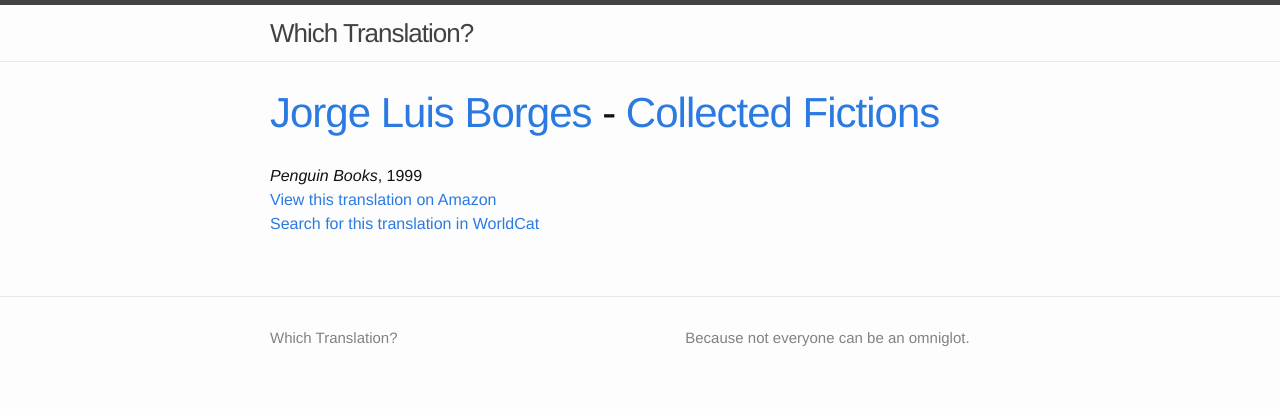
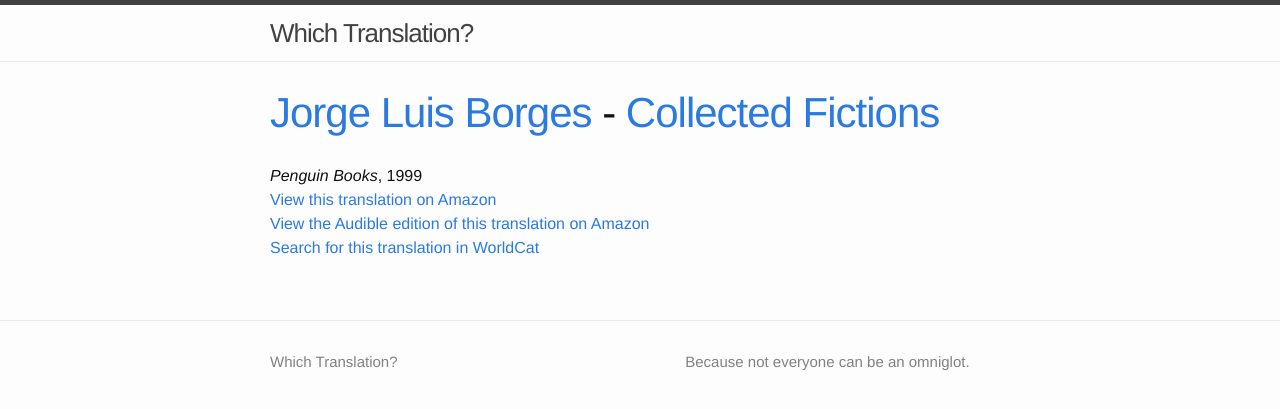
Before and after one commit to whichtranslation/whichtranslation, a Jekyll site: the page built from _authors/borges/collected-fictions.md, in a window 1280 px wide. Shown: the top 409 px of the page. Built offline with Jekyll 4.4.1, drawn with Linux system fonts in a browser that asks for light colours; a script that is not in the unit is left out.

Commit message:
Add Audible links

```diff
--- a/_layouts/page.html
+++ b/_layouts/page.html
@@ -32,6 +32,9 @@
     {% endif %}
     {% if edition.kindle_asin %}
     <a href="http://www.amazon.com/dp/{{ edition.kindle_asin }}/?tag=whichtrans-20" target="_blank">View the Kindle edition of this translation on Amazon</a><br/>
+    {% endif %}
+    {% if edition.audible_asin %}
+    <a href="http://www.amazon.com/dp/{{ edition.audible_asin }}/?tag=whichtrans-20" target="_blank">View the Audible edition of this translation on Amazon</a><br/>
     {% endif %}
     {% if edition.isbn %}
     <a href="http://www.worldcat.org/isbn/{{ edition.isbn }}" target="_blank">Search for this translation in WorldCat</a></br>
```
